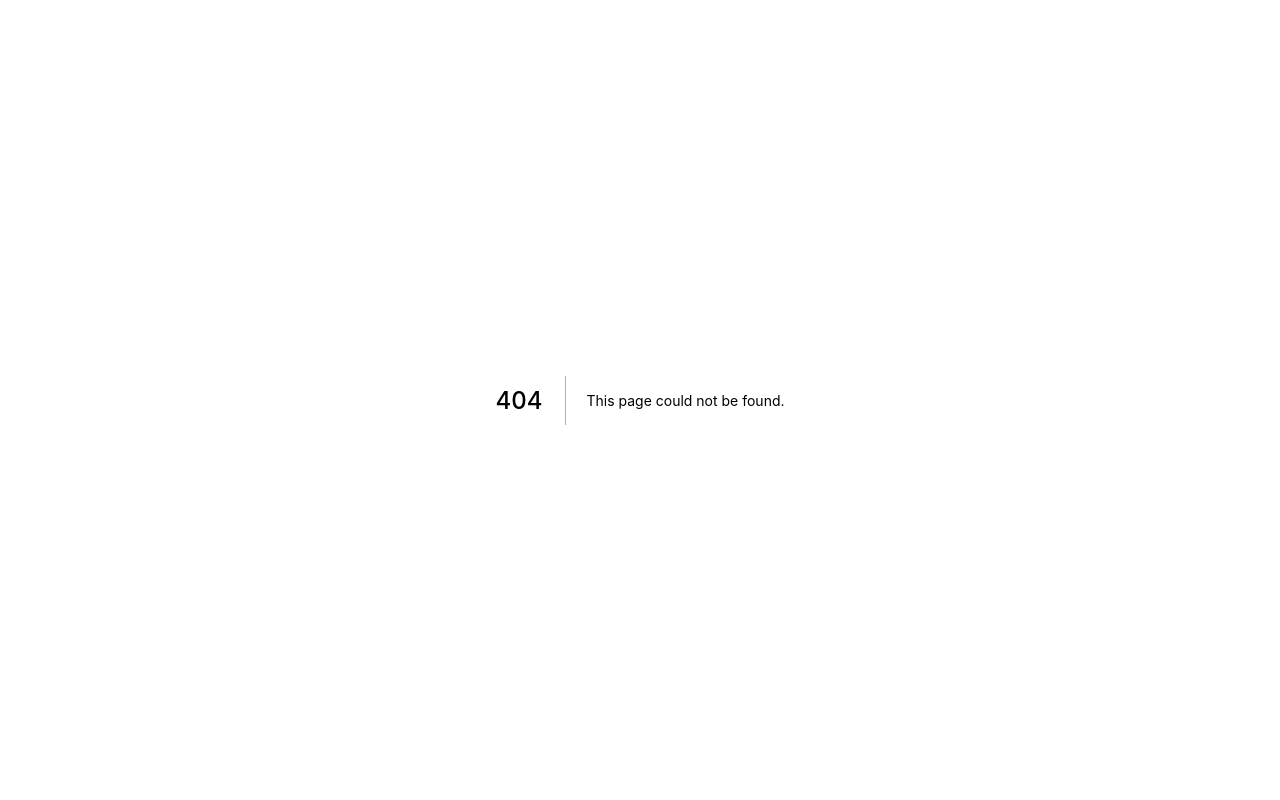
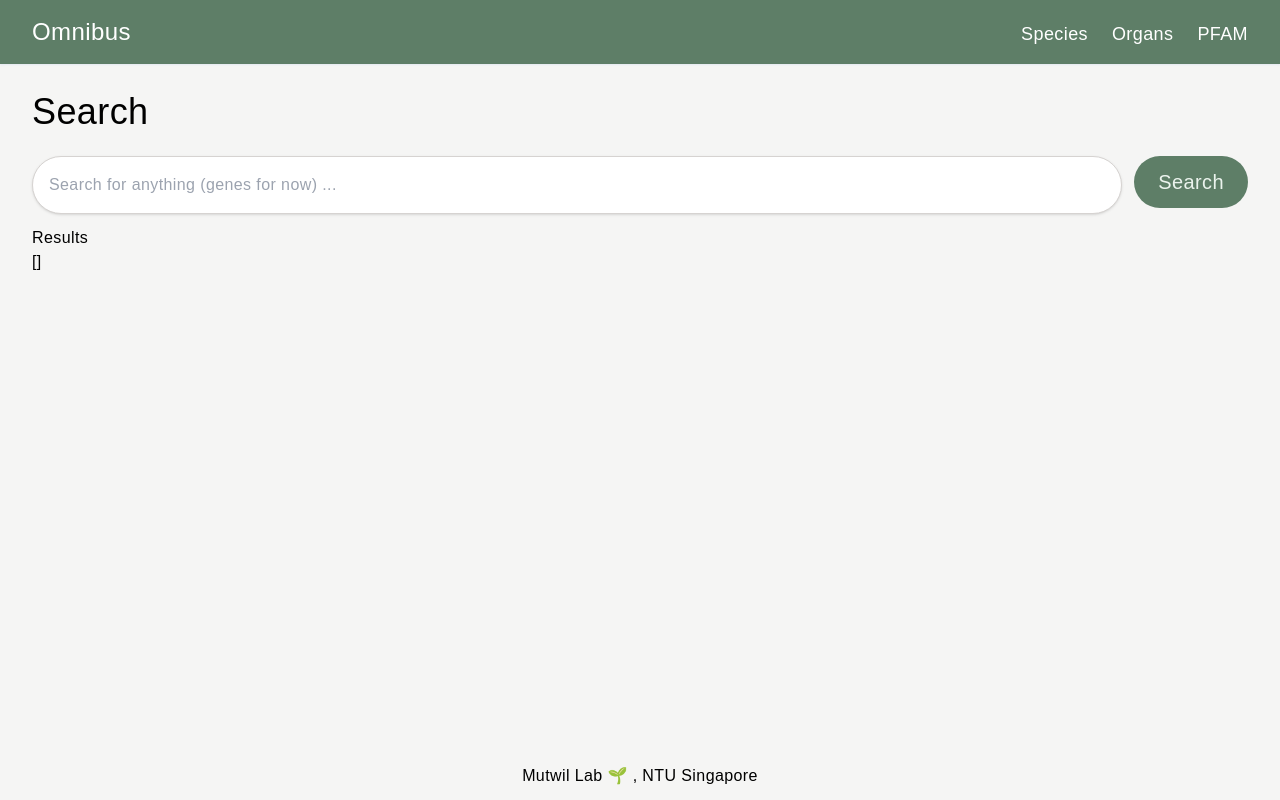
Before and after one commit to wgohome/plant-omnibus, a Next.js app: page /search in a window 1280 px wide. Before the commit this address had no page. Built offline with nearby package versions, Linux system fonts and the light colour scheme.

Commit message:
feat: basic global search bar with suggestions for gene

```diff
--- /dev/null
+++ b/components/GlobalSearchBox.tsx
@@ -0,0 +1,37 @@
+import debounce from "lodash.debounce"
+import React from "react"
+import Async, { useAsync } from 'react-select/async'
+import AsyncSelect from 'react-select/async'
+
+const GlobalSearchBox = ({
+  initialValue,
+  onValueUpdate, // function to update state in parent component
+  placeholder,
+}) => {
+  const [ localValue, setLocalValue ] = React.useState(initialValue)
+  const handleValueChange = React.useCallback(
+    debounce(query => {
+      console.log(query)
+      // onValueUpdate(query)
+    }, 500),
+    [],
+  )
+
+  const getUpdatedOptions = React.useCallback(
+    debounce(query => {
+      fetch("")
+      // TODO
+    }),
+    [],
+  )
+
+  return (
+    <div>
+      <AsyncSelect
+        loadOptions={}
+      />
+    </div>
+  )
+}
+
+export default GlobalSearchBox
--- a/components/searchBox.tsx
+++ b/components/searchBox.tsx
@@ -2,32 +2,74 @@ import React from "react"
 import debounce from "lodash.debounce"
 
 const SearchBox = ({
-  initialValue,
-  onValueUpdate, // function to update state in parent component
-  placeholder,
+  initialValue, // for input field, usually blank
+  placeholder, // for input field
+  getSuggestions, // callback from parent to get array of suggestions
+  submitSearchQuery, // callback from parent to get and render results
 }) => {
   const [ localValue, setLocalValue ] = React.useState(initialValue)
-  const handleValueChange = React.useCallback(
-    debounce(query => {
-      console.log(query)
-      // onValueUpdate(query)
+  const [ suggestions, setSuggestions ] = React.useState([])
+  const [ suggestActive, setSuggestActive ] = React.useState(false)
+
+  const updateSuggestions = React.useCallback(
+    debounce(async (query) => {
+      console.log(`Querying for: ${query} ...`)
+      setSuggestions(await getSuggestions(query))
     }, 500),
     [],
   )
 
+  const handleSubmit = (event) => {
+    event.preventDefault()
+    submitSearchQuery(localValue)
+    setSuggestActive(false)
+  }
+
+  // TODO
+  // Inactivate search bar when loading search
+  // Reactivate search bar when results returned
+  // When no suggestion returned, give indication of no match, dont just return white bar ...
+  // Filtered results by type
+
   return (
-    <div>
+    <form action="#" onSubmit={handleSubmit}>
+      <div className="flex my-3">
+        <div className="grow mr-3">
           <input
-        className="outline-none p-4 w-full rounded-xl shadow border border-stone-300 focus:ring ring-plb-green ring-offset-1 focus:border-green-plb"
+            className="outline-none p-4 w-full rounded-full shadow border border-stone-300 focus:ring ring-plb-green ring-offset-1 focus:border-green-plb"
             value={localValue || ""}
             onChange={(e) => {
-          setLocalValue(e.target.value)  // For local state in this component
-          handleValueChange(e.target.value)  // For external state and searching db
+              /*
+                Set local state in this component
+                Should not be called in debounced function because of timeout
+                which cause state to be out of sync when typing
+              */
+              setLocalValue(e.target.value)
+              setSuggestActive(true)
+              updateSuggestions(e.target.value)
             }}
             placeholder={placeholder}
             type="search"
           />
+          <div className="border bg-white my-1 mx-4 p-3" hidden={!suggestActive}>
+            {/* TODO: may break when it is not just genes */}
+            {suggestions.map((gene) => (
+              <div className="border-b last:border-0 py-1.5" key={gene._id}>
+                {gene.label}
               </div>
+            ))}
+          </div>
+        </div>
+        <div>
+          <button
+            type="submit"
+            className="text-xl text-plb-light bg-plb-green hover:bg-plb-dark-green focus:outline-none focus:ring-4 focus:ring-green-300 rounded-full px-6 py-3 text-center"
+          >
+            Search
+          </button>
+        </div>
+      </div>
+    </form>
   )
 }
 
--- a/components/tables/SpeciesTable.tsx
+++ b/components/tables/SpeciesTable.tsx
@@ -3,7 +3,7 @@ import Link from "next/link"
 
 import { useTable, usePagination, useAsyncDebounce, useGlobalFilter } from "react-table"
 
-const GlobalSearchBox = ({
+const GlobalFilterBox = ({
   preGlobalFilteredRows,
   globalFilter,
   setGlobalFilter,
@@ -61,7 +61,7 @@ const Table = ({ columns, data }) => {
 
   return (
     <>
-      <GlobalSearchBox
+      <GlobalFilterBox
         preGlobalFilteredRows={preGlobalFilteredRows}
         globalFilter={globalFilter}
         setGlobalFilter={setGlobalFilter}
--- a/package.json
+++ b/package.json
@@ -15,6 +15,7 @@
     "next": "12.2.3",
     "react": "18.2.0",
     "react-dom": "18.2.0",
+    "react-select": "^5.4.0",
     "react-table": "^7.8.0",
     "swr": "^1.3.0"
   },
--- a/pages/api/search/genes.ts
+++ b/pages/api/search/genes.ts
@@ -7,18 +7,25 @@ export default async function handler(
   req: NextApiRequest,
   res: NextApiResponse<Data>
 ) {
-  if (req.method !== "GET") {
-    res.status(405).json({error: "Method not available for this endpoint"})
-  }
+  switch (req.method) {
+    case "GET":
       try {
         connectMongo()
         const { searchTerm } = req.query
         const escSearchTerm = searchTerm.replace(/[\/._-]/ig, "\\$&")
-    console.log(escSearchTerm)
+        // console.log(escSearchTerm)
         const genes = await Gene.find({label: new RegExp(escSearchTerm, "i")}, "label alias").limit(10)
         res.status(200).json(genes)
       } catch (error) {
         console.log(error)
         res.status(422).json({ error: "invalid query" })
       }
+      break
+    // case "POST":
+    //   console.log("hi")
+    //   res.status(200).json({"hello": "world"})
+    //   break
+    default:
+      res.status(405).json({error: "Method not available for this endpoint"})
   }
+}
--- a/pages/index.tsx
+++ b/pages/index.tsx
@@ -5,6 +5,7 @@ import Link from 'next/link'
 
 import Layout from '../components/Layout'
 import SearchBox from '../components/searchBox'
+import GlobalSearchBox from '../components/globalSearchBox'
 
 const Home: NextPage = () => {
   return (
@@ -44,11 +45,16 @@ const Home: NextPage = () => {
           <SearchBox
             initialValue=""
             onValueUpdate={() => {}}
-            placeholder="Search for your gene ..."
+            placeholder="Anything you are looking for ..."
           />
         </div>
-        <div className="my-4" id="search-results">
-          Results
+
+        <div>
+          {/* <GlobalSearchBox
+            initialValue=""
+            onValueUpdate={() => {}}
+            placeholder="Search for your gene ..."
+          /> */}
         </div>
       </section>
 
@@ -57,6 +63,21 @@ const Home: NextPage = () => {
           <Link href="/species">
             <a type="button" className="text-xl text-stone-500 outline outline-plb-green hover:bg-green-800 focus:outline-none focus:ring-4 focus:ring-green-300 rounded-full px-6 py-3 text-center">
               Browse species
+            </a>
+          </Link>
+          <Link href="#">
+            <a type="button" className="text-xl text-stone-500 outline outline-plb-green hover:bg-green-800 focus:outline-none focus:ring-4 focus:ring-green-300 rounded-full px-6 py-3 text-center">
+              Search genes
+            </a>
+          </Link>
+          <Link href="#">
+            <a type="button" className="text-xl text-stone-500 outline outline-plb-green hover:bg-green-800 focus:outline-none focus:ring-4 focus:ring-green-300 rounded-full px-6 py-3 text-center">
+              Search PFAM
+            </a>
+          </Link>
+          <Link href="#">
+            <a type="button" className="text-xl text-stone-500 outline outline-plb-green hover:bg-green-800 focus:outline-none focus:ring-4 focus:ring-green-300 rounded-full px-6 py-3 text-center">
+              Search organs
             </a>
           </Link>
         </div>
--- /dev/null
+++ b/pages/search/index.tsx
@@ -0,0 +1,61 @@
+import type { NextPage } from 'next'
+import React from 'react'
+import Head from 'next/head'
+
+import Layout from '../../components/Layout'
+import SearchBox from '../../components/searchBox'
+
+const GlobalSearchPage: NextPage = ({}) => {
+  const [ results, setResults ] = React.useState([])
+  const [ loading, setLoading ] = React.useState(false)
+
+  /*
+    Custom callback to obtain suggestions based on query
+    to be passed to generic SearchBox component
+    TODO: if global search may call another endpoint
+  */
+  const getGenesSuggestions = async (query) => {
+    const genes = await fetch(`/api/search/genes?searchTerm=${query}`)
+      .then(res => res.json())
+    return genes
+  }
+
+  const submitSearchQuery = (query) => {
+    setLoading(true)
+    fetch(`/api/search/genes?searchTerm=${query}`)
+      .then(res => res.json())
+      .then(genes => {
+        setResults(genes)
+        setLoading(false)
+      })
+  }
+
+  // TODO
+  // Create card components for different results returned
+  // Server side pagination of results returned
+
+  return (
+    <Layout>
+      <h1 className="text-4xl py-3">Search</h1>
+      <section id="search-box">
+        <SearchBox
+          initialValue=""
+          placeholder="Search for anything (genes for now) ..."
+          getSuggestions={getGenesSuggestions}
+          submitSearchQuery={submitSearchQuery}
+        />
+      </section>
+
+      <section id="results">
+        <h3>Results</h3>
+        {loading ?
+          ("Fetching results ...")
+          :
+          (JSON.stringify(results))
+        }
+      </section>
+    </Layout>
+  )
+}
+
+export default GlobalSearchPage
```
Also changed, not shown: 1 other file (tests, documents, lock files or other folders). Lines whose indentation alone changed are shown as unchanged.
